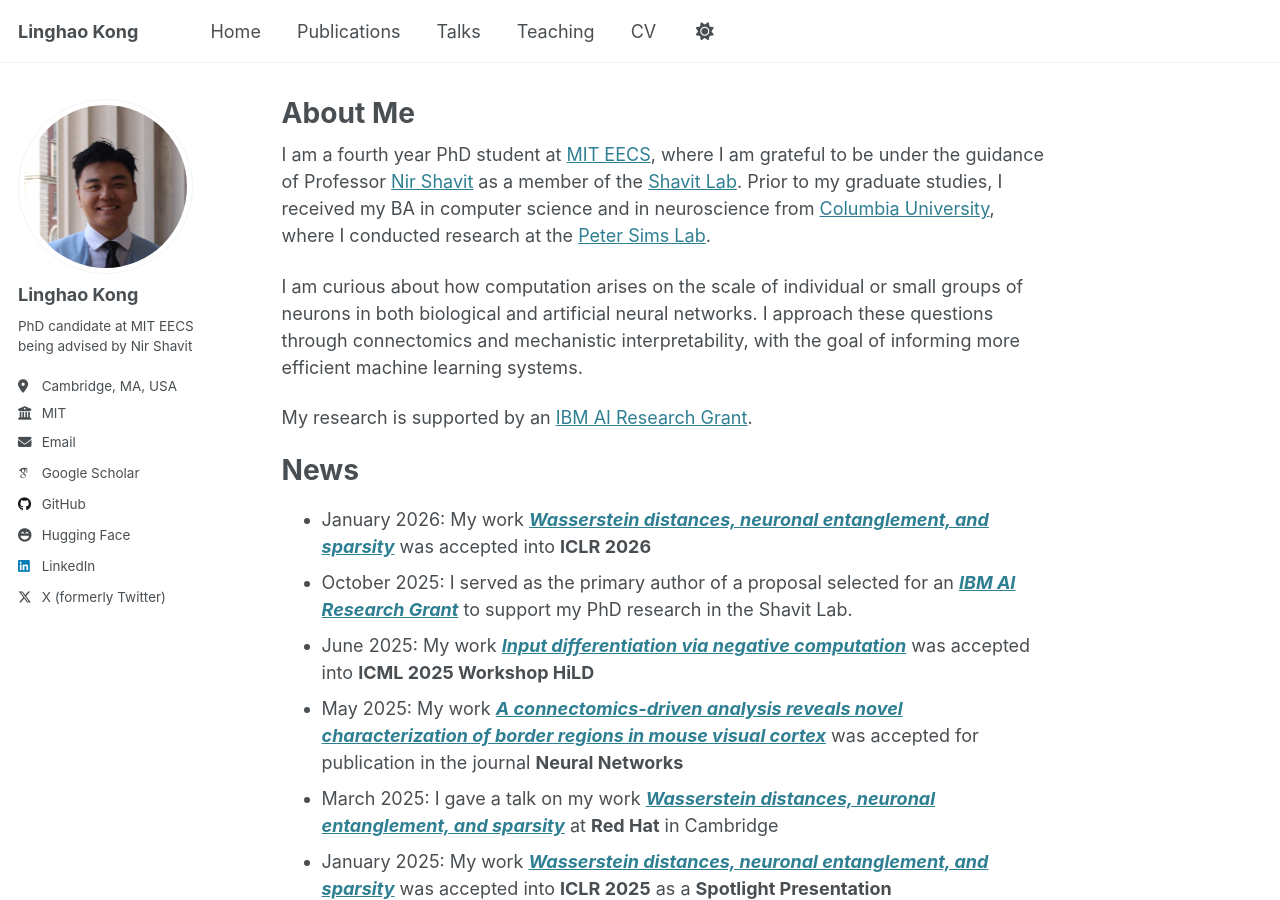
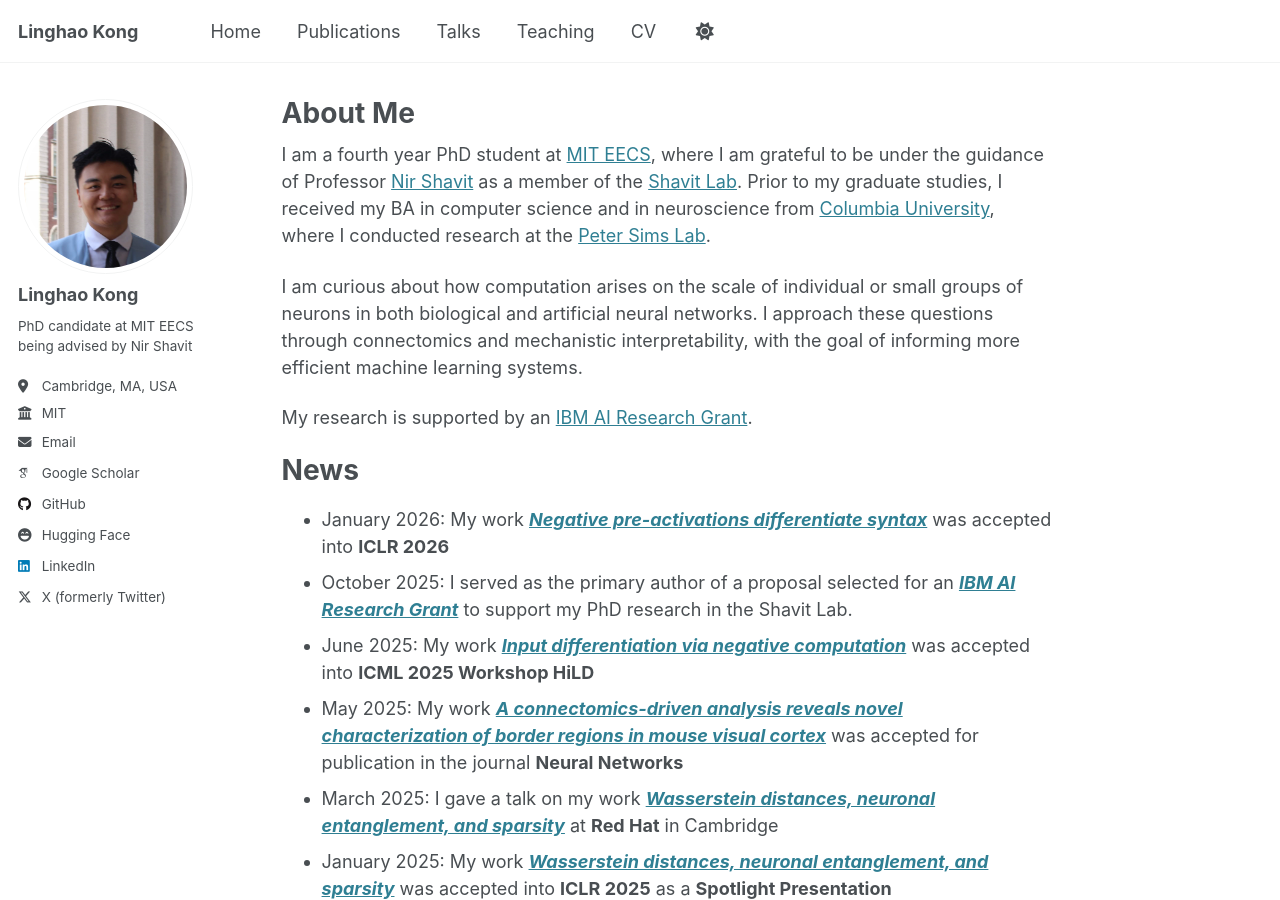
Before and after one commit to Lin-K76/Lin-K76.github.io, a Jekyll site: the page built from _pages/about.md, in a window 1280 px wide and 900 px high. Built offline with Jekyll 4.4.1, drawn with Linux system fonts in a browser that asks for light colours; some web fonts are replaced.

Commit message:
Updates wording

```diff
--- a/_pages/about.md
+++ b/_pages/about.md
@@ -16,7 +16,7 @@ My research is supported by an [IBM AI Research Grant](https://mitibmwatsonailab
 News
 ======
 
-- January 2026: My work <strong><i><a href="/publication/2026-wasserstein">Wasserstein distances, neuronal entanglement, and sparsity</a></i></strong> was accepted into <strong>ICLR 2026</strong>
+- January 2026: My work <strong><i><a href="/publication/2026-negative">Negative pre-activations differentiate syntax</a></i></strong> was accepted into <strong>ICLR 2026</strong>
 - October 2025: I served as the primary author of a proposal selected for an <strong><i><a href="https://mitibmwatsonailab.mit.edu/">IBM AI Research Grant</a></i></strong> to support my PhD research in the Shavit Lab.
 - June 2025: My work <strong><i><a href="/publication/2025-input-workshop">Input differentiation via negative computation</a></i></strong> was accepted into <strong>ICML 2025 Workshop HiLD</strong>
 - May 2025: My work <strong><i><a href="/publication/2025-connectomics">A connectomics-driven analysis reveals novel characterization of border regions in mouse visual cortex</a></i></strong> was accepted for publication in the journal <strong>Neural Networks</strong>
```
